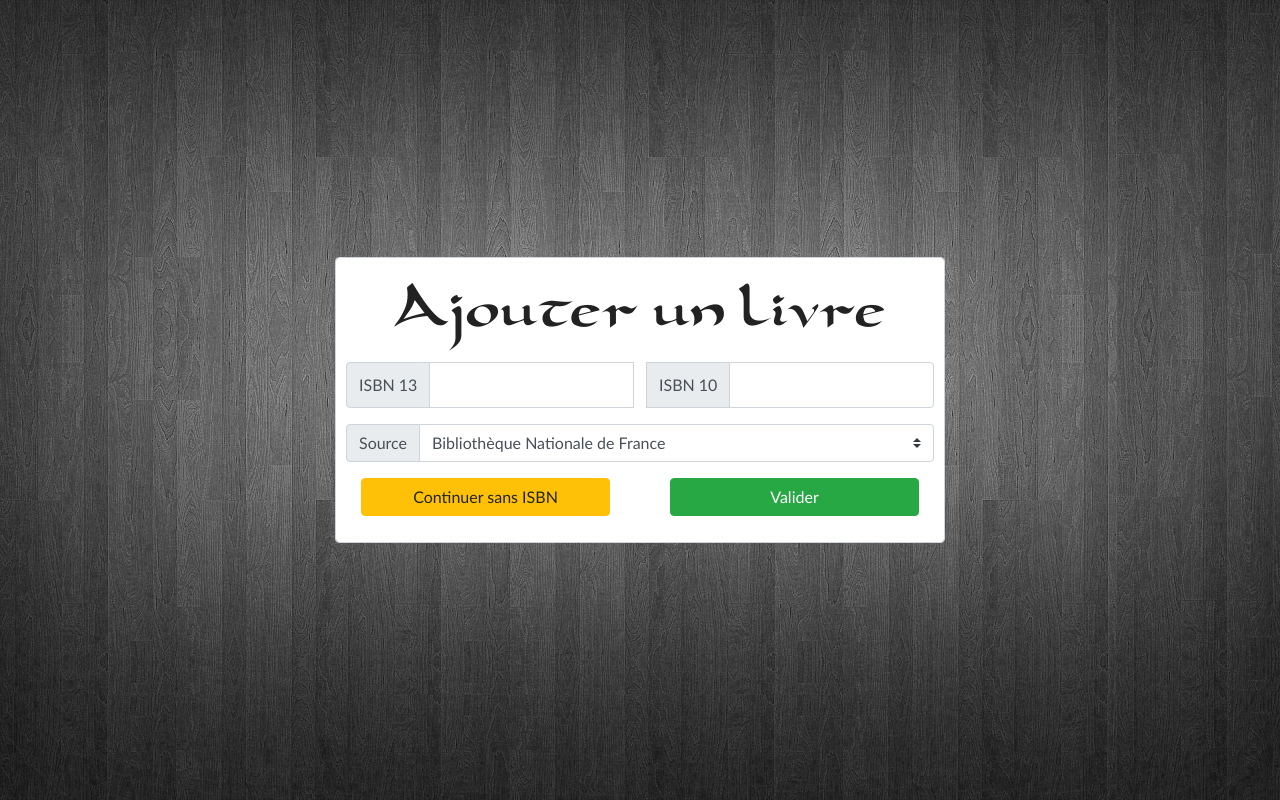
After one commit to Tibino7/bibli-website, a Django app: page /books/insert in a window 1280 px wide. The commit adds this page. Run offline with Django 3.2, Linux system fonts and the light colour scheme; parts of the project's set-up code (start-up, migrations or seed data) failed here and were passed over; some libraries are stand-ins or nearby versions.

Commit message:
added book insertion form in frontend

```diff
--- a/bibli/books/static/css/signin.css
+++ b/bibli/books/static/css/signin.css
@@ -15,11 +15,10 @@ body {
   justify-content: center;
   padding-top: 10px;
   padding-bottom: 10px;
-  background-color: #f5f5f5;
 }
 
 .form-signin {
-  width: 100%;
+  width: 50%;
   max-width: 1200px;
   padding: 15px;
   margin: 0 auto;
--- /dev/null
+++ b/bibli/books/templates/books/insert.html
@@ -0,0 +1,83 @@
+{% load static %}
+<!doctype html>
+<html lang="en">
+<head>
+    <meta charset="utf-8">
+    <meta name="viewport" content="width=device-width, initial-scale=1, shrink-to-fit=no">
+    <meta name="description" content="">
+    <meta name="author" content="">
+    <link rel="icon" href="/docs/4.0/assets/img/favicons/favicon.ico">
+
+    <title>Bibliothèque</title>
+
+    <!-- Bootstrap core CSS and custom styles -->
+    <link rel="stylesheet" href="https://stackpath.bootstrapcdn.com/bootstrap/4.4.1/css/bootstrap.min.css"
+          integrity="sha384-Vkoo8x4CGsO3+Hhxv8T/Q5PaXtkKtu6ug5TOeNV6gBiFeWPGFN9MuhOf23Q9Ifjh" crossorigin="anonymous">
+    <link href="{% static 'css/signin.css' %}" rel="stylesheet">
+    <link href="{% static 'css/flag-icons/css/flag-icon.min.css' %}" rel="stylesheet">
+
+
+    <style>
+        body {
+            background-image: url({% static 'images/background.jpg'%});
+            background-repeat: no-repeat;
+            background-attachment: fixed;
+            background-size: cover;
+        }
+
+        @font-face {
+            font-family: 'Carolingia';
+            src: url('{% static 'fonts/carolingia.ttf' %}');
+        }
+    </style>
+
+</head>
+<body class="text-center" style="font-family: Candara, Serif">
+
+<div class="form-signin">
+    <div class="form-control">
+        <div class="form-group">
+            <h2 class="display-3" style="color: #222222; font-family: Carolingia, Helvetica">
+                Ajouter un livre
+            </h2>
+            <div class="input-group mb-3">
+                <div class="input-group-prepend">
+                    <span class="input-group-text" id="isbn13">ISBN 13</span>
+                </div>
+                <input type="text" class="form-control" aria-label="Default"
+                       aria-describedby="isbn13">
+                &emsp;
+                <div class="input-group-prepend">
+                    <span class="input-group-text" id="isbn10">ISBN 10</span>
+                </div>
+                <input type="text" class="form-control" aria-label="Default"
+                       aria-describedby="isbn10">
+            </div>
+            <div class="input-group mb-3">
+                <div class="input-group-prepend">
+                    <label class="input-group-text" for="source">Source</label>
+                </div>
+                <select class="custom-select" id="source">
+                    <option selected value="bnf">Bibliothèque Nationale de France</option>
+                    <option value="openl">Open Library</option>
+                    <option value="goob">Google Books</option>
+                </select>
+            </div>
+            <div class="row">
+                <div class="col-sm-6">
+                    <div class="container">
+                        <a href="#" class="btn btn-warning btn-block">Continuer sans ISBN</a>
+                    </div>
+                </div>
+                <div class="col-sm-6">
+                    <div class="container">
+                        <button type="submit" class="btn btn-success btn-block">Valider</button>
+                    </div>
+                </div>
+            </div>
+        </div>
+    </div>
+</div>
+
+</body>
+</html>
--- a/bibli/books/urls.py
+++ b/bibli/books/urls.py
@@ -4,4 +4,5 @@ from . import views
 
 urlpatterns = [
     path('', views.table, name='detail'),
+    path('insert', views.insert, name='insert'),
 ]
--- a/bibli/books/views.py
+++ b/bibli/books/views.py
@@ -8,3 +8,6 @@ def table(request):
         'books_list': books_list,
     }
     return render(request, 'books/table.html', context)
+
+def insert(request):
+    return render(request, 'books/insert.html')
```
